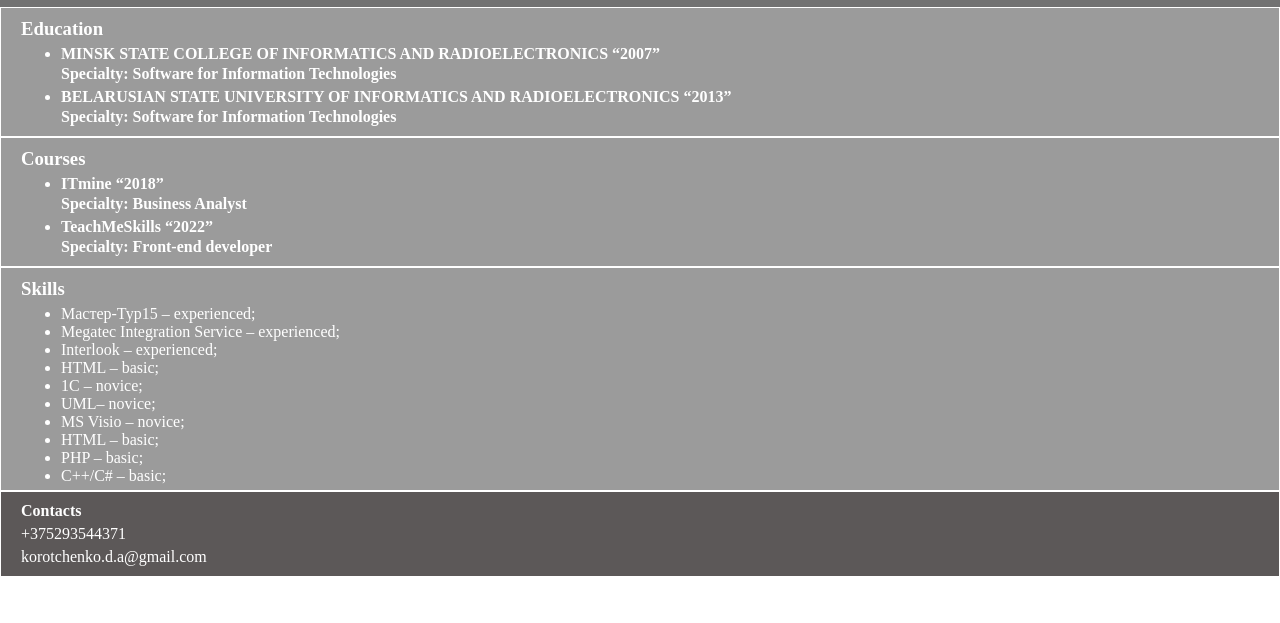
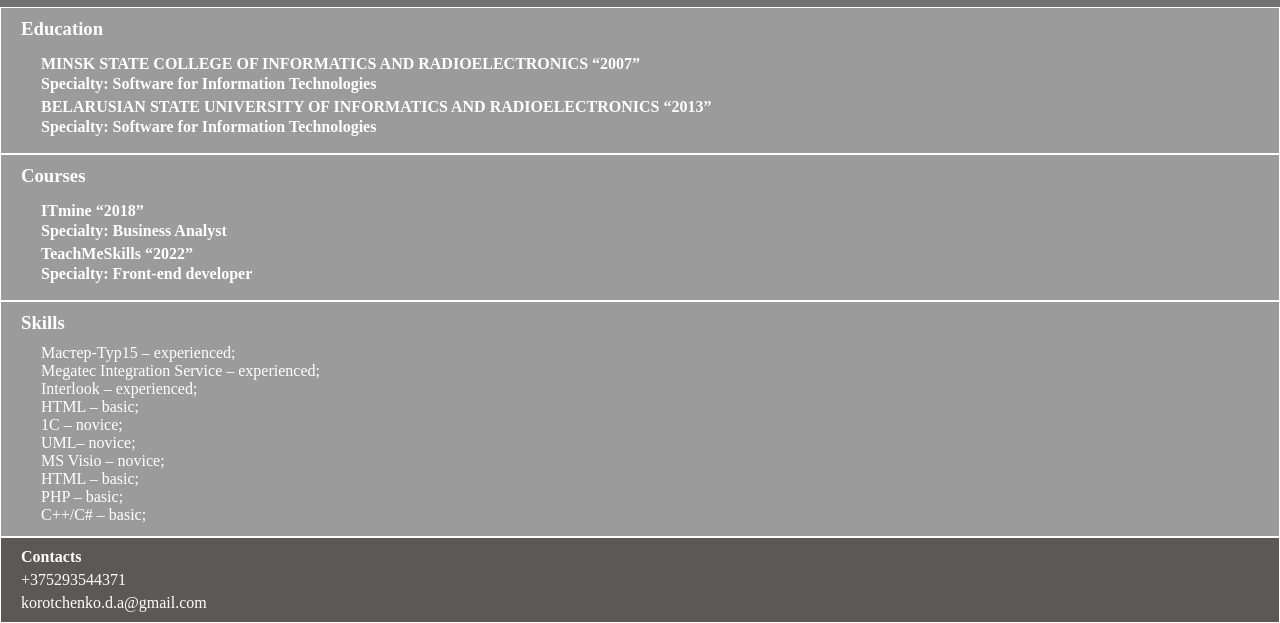
Before and after one commit to DianaKorotchenko/HW_2, a plain HTML site: page index.html in a window 1280 px wide. Shown: the part 291-914 px from the top of the page. Before the commit the page ends 868 px from the top, so only its background shows below. Drawn offline with Linux system fonts and the light colour scheme.

Commit message:
Update styles.css

```diff
--- a/Styles_CSS/styles.css
+++ b/Styles_CSS/styles.css
@@ -70,20 +70,20 @@
     padding-bottom: 5px;
     border: 1px solid white;
 }
-.edulist, .courslist, .sklist {
+.edu-list, .cours-list, .skills-list {
     list-style: none;
     padding: inherit;
     margin-block-start: 2px;
     margin-block-end: 2px;
 }
 /*
-.courslist {
+.cours-listlist {
     list-style: none;
     padding: inherit;
     margin-block-start: 2px;
     margin-block-end: 2px;
 }
-.sklist {
+.skills-listlist {
     list-style: none;
     padding: inherit;
     margin-block-start: 2px;
```
